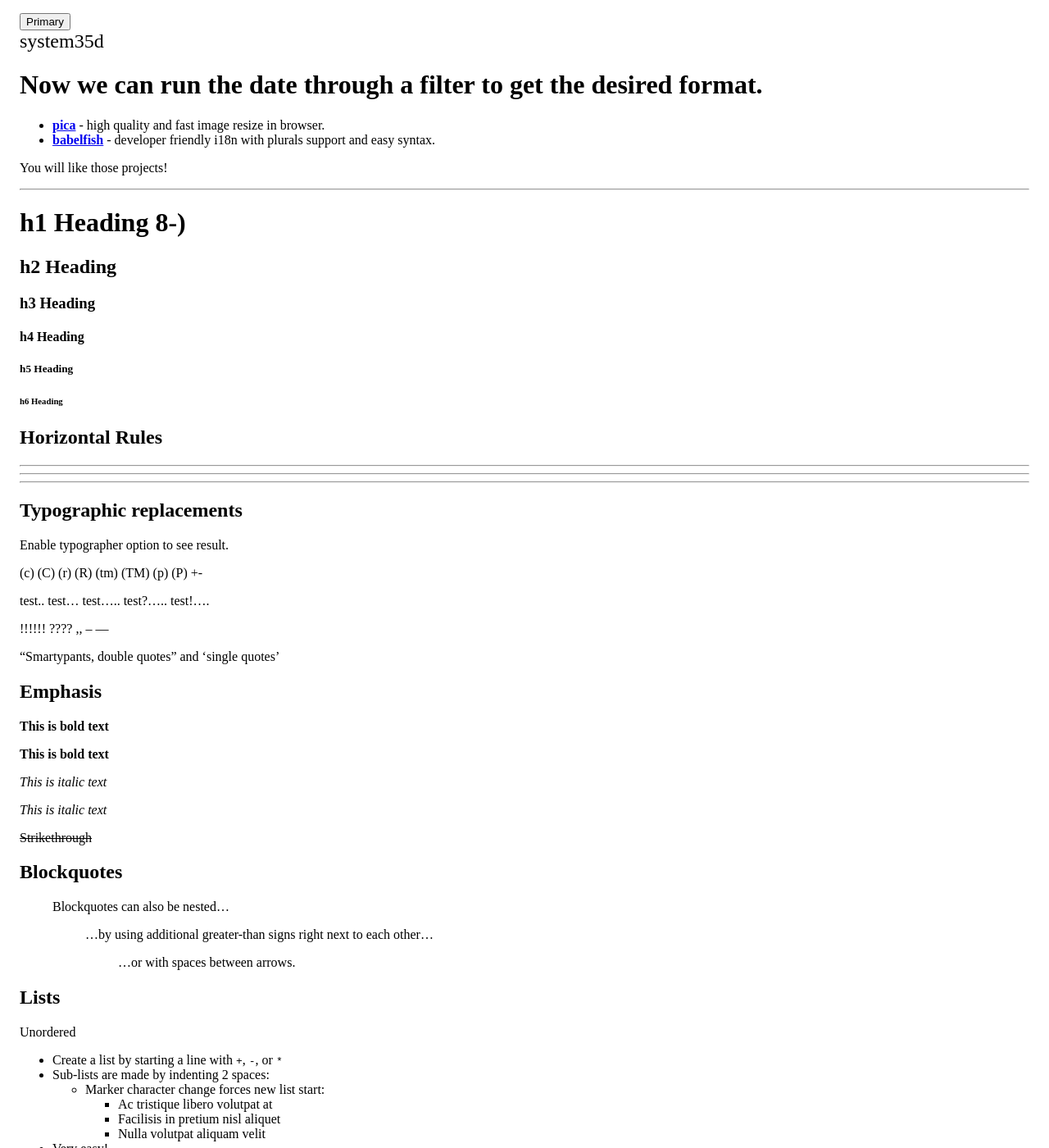
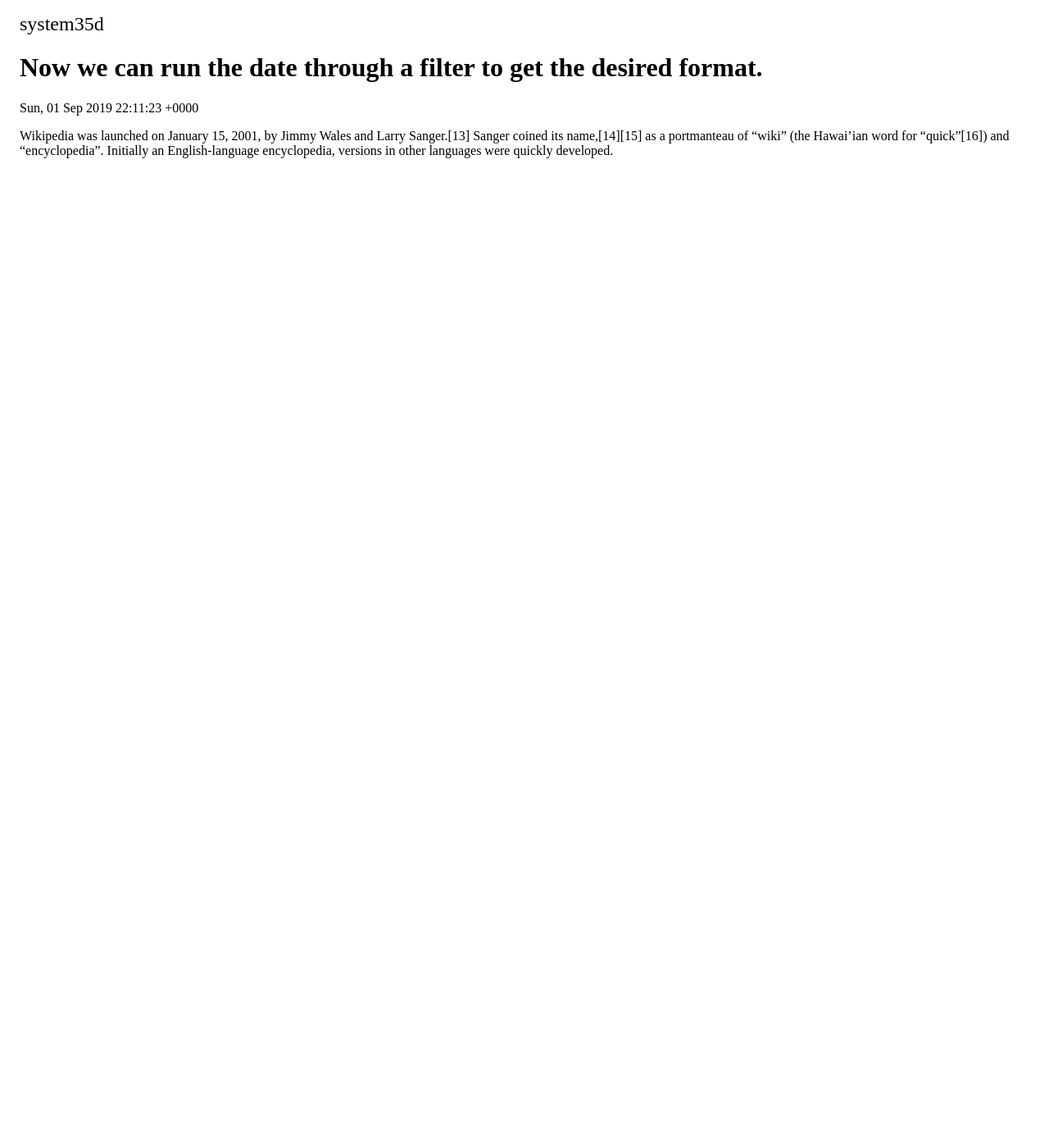
Before and after one commit to system35d/system35d.github.io, a Jekyll site: the page built from _posts/2019-10-01-foo.md, in a window 1280 px wide and 1400 px high. Shown: the whole window at 82% size. Built offline with Jekyll 4.4.1, drawn with Linux system fonts in a browser that asks for light colours; some of the changed text lies outside the part shown.

Commit message:
Edit some files

````diff
--- a/_layouts/default.html
+++ b/_layouts/default.html
@@ -8,10 +8,9 @@
     <script type="text/javascript" src="{{ site.baseurl }}/assets/script.js"></script>
   </head>
   <body>
-    <button type="button" class="btn btn-primary">Primary</button>
-
     <div><a class="title" href="{{ site.baseurl }}/">{{ site.title }}</a></div>
+    <h1>{{ page.title }}</h1>
+    {% if page.date %}<div>{{ page.date | date_to_rfc822 }}</div>{% endif %}
     {{ content }}
-
   </body>
 </html>
--- a/_layouts/post.html
+++ b/_layouts/post.html
@@ -2,5 +2,4 @@
 layout: "default"
 ---
 
-<h1>{{ page.title }}</h1>
 {{ content }}
--- a/_posts/2019-10-01-foo.md
+++ b/_posts/2019-10-01-foo.md
@@ -4,245 +4,4 @@ date: 2019-09-01T22:11:23Z
 layout: "post"
 ---
 
-- __[pica](https://nodeca.github.io/pica/demo/)__ - high quality and fast image
-  resize in browser.
-- __[babelfish](https://github.com/nodeca/babelfish/)__ - developer friendly
-  i18n with plurals support and easy syntax.
-
-You will like those projects!
-
----
-
-# h1 Heading 8-)
-## h2 Heading
-### h3 Heading
-#### h4 Heading
-##### h5 Heading
-###### h6 Heading
-
-
-## Horizontal Rules
-
-___
-
----
-
-***
-
-
-## Typographic replacements
-
-Enable typographer option to see result.
-
-(c) (C) (r) (R) (tm) (TM) (p) (P) +-
-
-test.. test... test..... test?..... test!....
-
-!!!!!! ???? ,,  -- ---
-
-"Smartypants, double quotes" and 'single quotes'
-
-
-## Emphasis
-
-**This is bold text**
-
-__This is bold text__
-
-*This is italic text*
-
-_This is italic text_
-
-~~Strikethrough~~
-
-
-## Blockquotes
-
-
-> Blockquotes can also be nested...
->> ...by using additional greater-than signs right next to each other...
-> > > ...or with spaces between arrows.
-
-
-## Lists
-
-Unordered
-
-+ Create a list by starting a line with `+`, `-`, or `*`
-+ Sub-lists are made by indenting 2 spaces:
-  - Marker character change forces new list start:
-    * Ac tristique libero volutpat at
-    + Facilisis in pretium nisl aliquet
-    - Nulla volutpat aliquam velit
-+ Very easy!
-
-Ordered
-
-1. Lorem ipsum dolor sit amet
-2. Consectetur adipiscing elit
-3. Integer molestie lorem at massa
-
-
-1. You can use sequential numbers...
-1. ...or keep all the numbers as `1.`
-
-Start numbering with offset:
-
-57. foo
-1. bar
-
-
-## Code
-
-Inline `code`
-
-Indented code
-
-    // Some comments
-    line 1 of code
-    line 2 of code
-    line 3 of code
-
-
-Block code "fences"
-
-```
-Sample text here...
-```
-
-Syntax highlighting
-
-``` js
-var foo = function (bar) {
-  return bar++;
-};
-
-console.log(foo(5));
-```
-
-## Tables
-
-| Option | Description |
-| ------ | ----------- |
-| data   | path to data files to supply the data that will be passed into templates. |
-| engine | engine to be used for processing templates. Handlebars is the default. |
-| ext    | extension to be used for dest files. |
-
-Right aligned columns
-
-| Option | Description |
-| ------:| -----------:|
-| data   | path to data files to supply the data that will be passed into templates. |
-| engine | engine to be used for processing templates. Handlebars is the default. |
-| ext    | extension to be used for dest files. |
-
-
-## Links
-
-[link text](http://dev.nodeca.com)
-
-[link with title](http://nodeca.github.io/pica/demo/ "title text!")
-
-Autoconverted link https://github.com/nodeca/pica (enable linkify to see)
-
-
-## Images
-
-![Minion](https://octodex.github.com/images/minion.png)
-![Stormtroopocat](https://octodex.github.com/images/stormtroopocat.jpg "The Stormtroopocat")
-
-Like links, Images also have a footnote style syntax
-
-![Alt text][id]
-
-With a reference later in the document defining the URL location:
-
-[id]: https://octodex.github.com/images/dojocat.jpg  "The Dojocat"
-
-
-## Plugins
-
-The killer feature of `markdown-it` is very effective support of
-[syntax plugins](https://www.npmjs.org/browse/keyword/markdown-it-plugin).
-
-
-### [Emojies](https://github.com/markdown-it/markdown-it-emoji)
-
-> Classic markup: :wink: :crush: :cry: :tear: :laughing: :yum:
->
-> Shortcuts (emoticons): :-) :-( 8-) ;)
-
-see [how to change output](https://github.com/markdown-it/markdown-it-emoji#change-output) with twemoji.
-
-
-### [Subscript](https://github.com/markdown-it/markdown-it-sub) / [Superscript](https://github.com/markdown-it/markdown-it-sup)
-
-- 19^th^
-- H~2~O
-
-
-### [\<ins>](https://github.com/markdown-it/markdown-it-ins)
-
-++Inserted text++
-
-
-### [\<mark>](https://github.com/markdown-it/markdown-it-mark)
-
-==Marked text==
-
-
-### [Footnotes](https://github.com/markdown-it/markdown-it-footnote)
-
-Footnote 1 link[^first].
-
-Footnote 2 link[^second].
-
-Inline footnote^[Text of inline footnote] definition.
-
-Duplicated footnote reference[^second].
-
-[^first]: Footnote **can have markup**
-
-    and multiple paragraphs.
-
-[^second]: Footnote text.
-
-
-### [Definition lists](https://github.com/markdown-it/markdown-it-deflist)
-
-Term 1
-
-:   Definition 1
-with lazy continuation.
-
-Term 2 with *inline markup*
-
-:   Definition 2
-
-        { some code, part of Definition 2 }
-
-    Third paragraph of definition 2.
-
-_Compact style:_
-
-Term 1
-  ~ Definition 1
-
-Term 2
-  ~ Definition 2a
-  ~ Definition 2b
-
-
-### [Abbreviations](https://github.com/markdown-it/markdown-it-abbr)
-
-This is HTML abbreviation example.
-
-It converts "HTML", but keep intact partial entries like "xxxHTMLyyy" and so on.
-
-*[HTML]: Hyper Text Markup Language
-
-### [Custom containers](https://github.com/markdown-it/markdown-it-container)
-
-::: warning
-*here be dragons*
-:::
+Wikipedia was launched on January 15, 2001, by Jimmy Wales and Larry Sanger.[13] Sanger coined its name,[14][15] as a portmanteau of "wiki" (the Hawai'ian word for "quick"[16]) and "encyclopedia". Initially an English-language encyclopedia, versions in other languages were quickly developed.
````
Also changed, not shown: index.html (+16 -1 lines), 1 other file.
